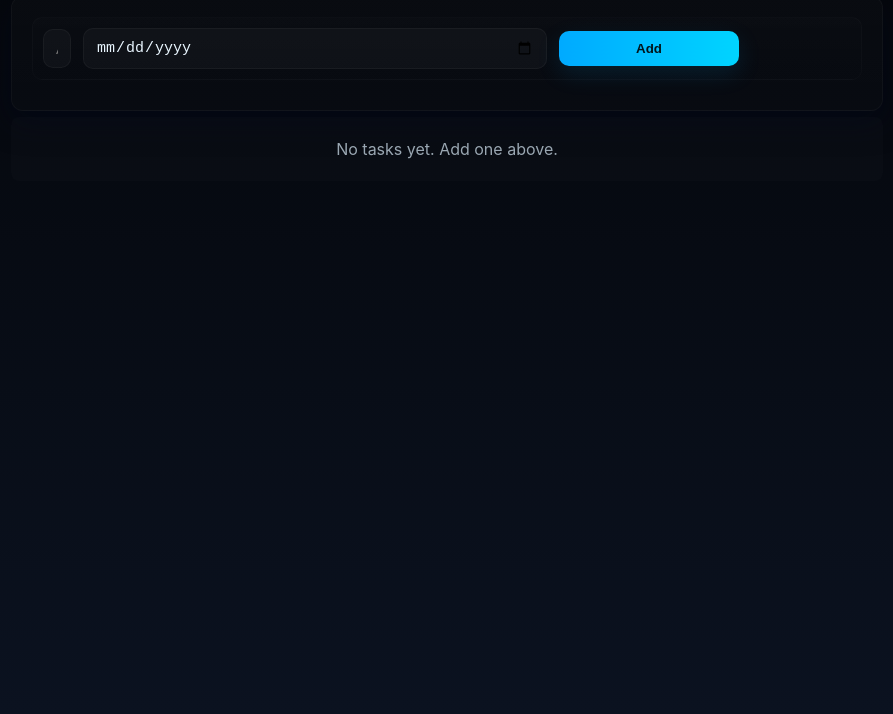
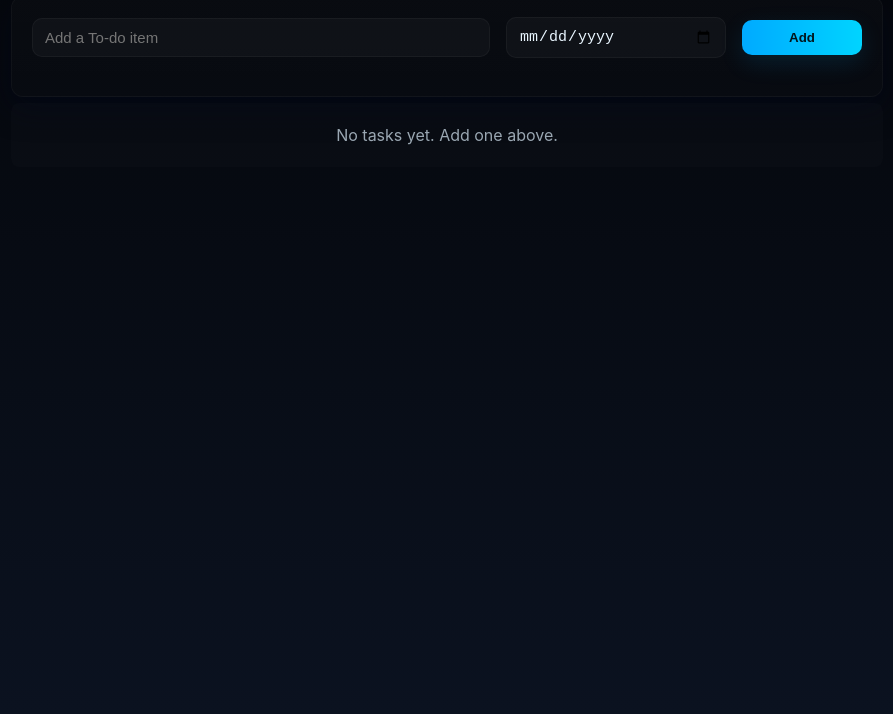
Before and after one commit to nasirabubakar-dev/todo-list, a plain HTML site: page index.html in a window 1280 px wide. Shown: the part 134-848 px from the top of the page, without its empty margins (193-1086 px from the left). Drawn offline with Linux system fonts and the light colour scheme.

Commit message:
Fix input row layout conflict in HTML

```diff
--- a/index.html
+++ b/index.html
@@ -13,7 +13,7 @@
         </header>
         <main>
             <section class="card">
-                <div class="todo-row todo-input-row">
+                <div class="todo-input-row">
                     <input type="text" onkeydown="onkeybtn(event)" class="todoinput" placeholder="Add a To-do item" required>
                     <input type="date" onkeydown="onkeybtn(event)" class="dueDate" required>
                     <button onclick="addTodo()" class="add-todo-button">Add</button>
```
